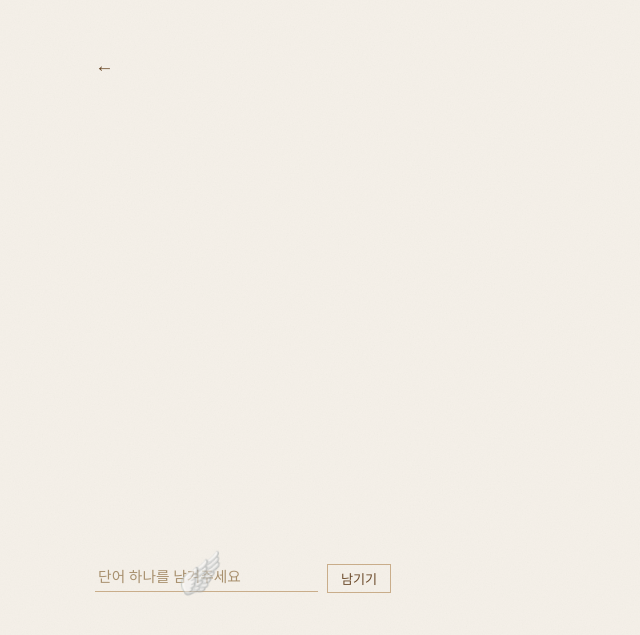
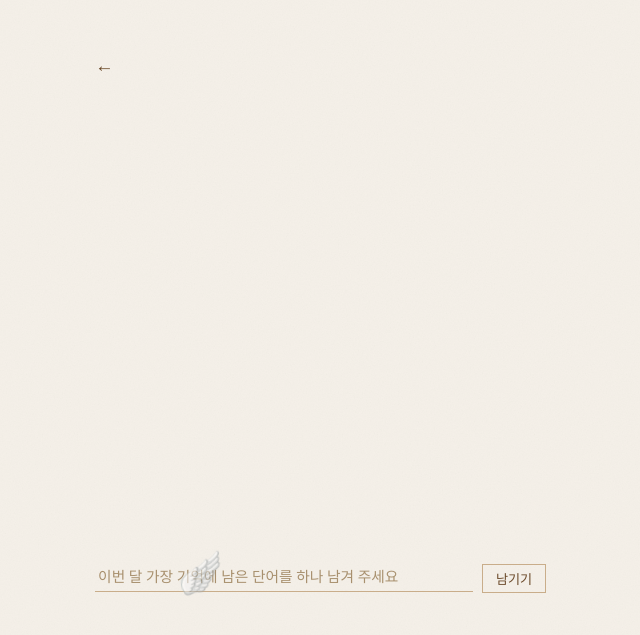
Before and after one commit to jiahnkiss/jiahnkiss.github.io, a Jekyll site: the page built from words.html, in a window 1280 px wide. Shown: the top 635 px of the page, without its empty margins (235-875 px from the left). Built offline with Jekyll 4.4.1, drawn with Linux system fonts in a browser that asks for light colours; some web fonts are replaced; comment, search, counter and statistics services are not loaded.

Commit message:
Update words link label, placeholder text, and widen input field
Co-Authored-By: Claude Sonnet 4.6 <noreply@anthropic.com>

```diff
--- a/assets/css/style.css
+++ b/assets/css/style.css
@@ -268,7 +268,7 @@ a:hover {
   padding: 0.3rem 0.2rem;
   color: #3b2f1e;
   outline: none;
-  width: 14rem;
+  width: 24rem;
 }
 
 .word-input::placeholder {
--- a/index.html
+++ b/index.html
@@ -4,7 +4,7 @@ title: home
 ---
 
 <h1 class="site-title">{{ site.title | escape }}</h1>
-<a href="/words" class="words-link">words</a>
+<a href="/words" class="words-link">단어 모음</a>
 
 <div class="spiral-container" id="spiralContainer">
   {% for post in site.posts %}
--- a/words.html
+++ b/words.html
@@ -9,7 +9,7 @@ title: words
   <div id="wordsList" class="words-scatter"></div>
 
   <div id="submitArea" class="word-submit">
-    <input type="text" id="wordInput" class="word-input" placeholder="단어 하나를 남겨주세요" maxlength="20" autocomplete="off">
+    <input type="text" id="wordInput" class="word-input" placeholder="이번 달 가장 기억에 남은 단어를 하나 남겨 주세요" maxlength="20" autocomplete="off">
     <button id="submitBtn" class="word-btn">남기기</button>
   </div>
 
```
